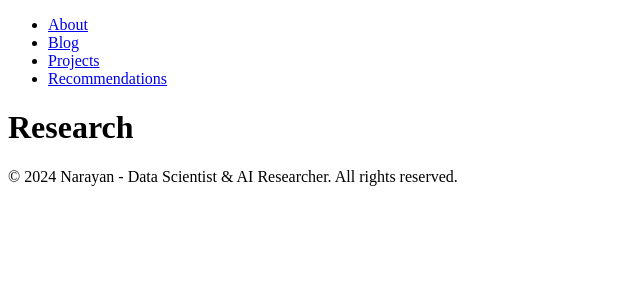
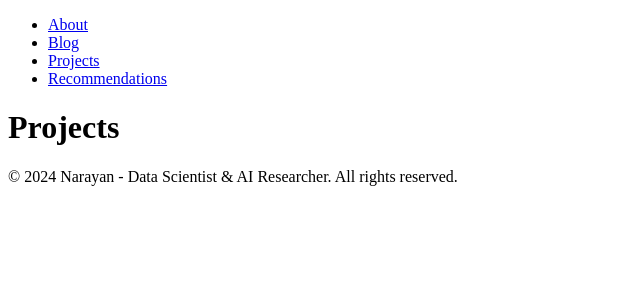
Before and after one commit to adhikarinarayan/adhikarinarayan.github.io, a Jekyll site: the page built from projects.md, in a window 1280 px wide. Shown: the top 300 px of the page, without its empty margins (0-640 px from the left). Built offline with Jekyll 4.4.1, drawn with Linux system fonts in a browser that asks for light colours.

Commit message:
Update and rename research.md to projects.md

```diff
--- a/research.md
+++ b/projects.md
@@ -1,11 +1,11 @@
 ---
 layout: default
-title: Research
+title: Projects
 ---
 
-# Research
+# Projects
 
-{% for project in site.research %}
+{% for project in site.projects %}
   <article>
     <h2><a href="{{ project.url | relative_url }}">{{ project.title }}</a></h2>
     <p>{{ project.excerpt }}</p>
```
